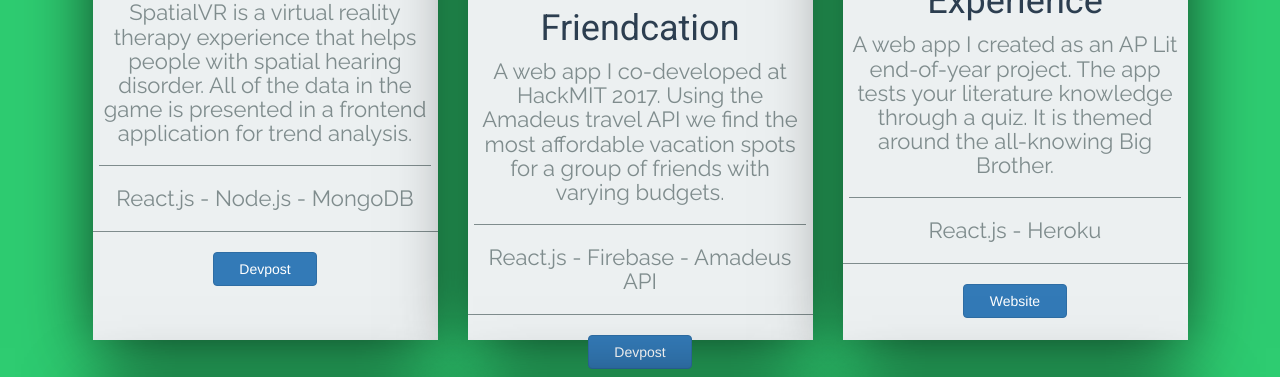
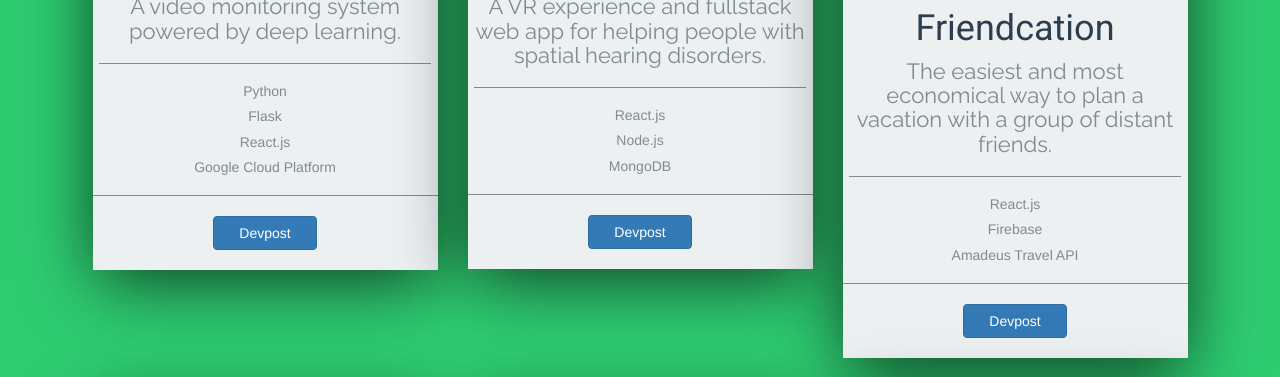
Before and after one commit to nionata/nionata.github.io, a PHP site: page / in a window 1280 px wide. Shown: the part 2153-2530 px from the top of the page. Run offline with PHP 8.4, Linux system fonts and the light colour scheme; some libraries are stand-ins or nearby versions.

Commit message:
Finished implementing projects template

```diff
--- a/css/style.css
+++ b/css/style.css
@@ -6,13 +6,15 @@ h1,h2 {
   text-align: center;
 }
 
-#experience ul {
+#experience ul,
+#projects ul {
   list-style-type: none;
   margin: 0;
   padding: 0;
 }
 
-#experience li {
+#experience li,
+#projects li {
 }
 
 #study {
@@ -155,7 +157,7 @@ h3, h4 {
   background-color: #ecf0f1;
   box-shadow: 0px 13px 68px -5px rgba(0,0,0,0.75);
   margin: 20px 0px 20px 0px;
-  height: 75vh;
+  height: 100%;
 }
 
 .experience {
@@ -167,7 +169,7 @@ h3, h4 {
 
 .project h1,
 .experience h1,
-.project h4,
+.project h4, h5,
 .experience h4, h5 {
   color: #7f8c8d;
 }
--- a/index.html
+++ b/index.html
@@ -73,128 +73,23 @@
     <div class="container-fluid" id="projects">
         <h1><b><u>Projects</u></b></h1>
         <div class="row">
-          <div class="col-md-4 p">
+          <div class="col-md-4 p" v-for="project in projects">
               <div class="project">
-                  <img src="images/icon.jpg" class="img-center">
-                  <h1>SpatialVR</h1>
+                  <img v-bind:src="project.image" class="img-responsive">
+                  <h1> {{ project.name }}</h1>
                   <div class="proj-desc">
-                      <h4>SpatialVR is a virtual reality therapy experience that helps people with spatial hearing disorder. All of the data in the game is presented in a frontend application for trend analysis.</h4>
-                      <hr/>
-                      <h4>React.js - Node.js - MongoDB</h4>
+                    <h4>{{ project.description }}</h4>
+                    <hr/>
+                    <ul>
+                      <li v-for="tech in project.technologies"><h5>{{ tech }}</h5></li>
+                    </ul>
                   </div>
                   <hr/>
-                  <a href="https://devpost.com/software/spatialvr" target="_blank">
-                      <button class="btn btn-primary proj-btn">Devpost</button>
+                  <a v-bind:href="project.links[0].link" target="_blank">
+                      <button class="btn btn-primary proj-btn">{{ project.links[0].type }}</button>
                   </a>
               </div>
           </div>
-            <div class="col-md-4 p">
-                <div class="project">
-                    <img src="https://images.trvl-media.com/media/content/expus/graphics/launch/package1320x742.jpg" class="img-responsive">
-                    <h1>Friendcation</h1>
-                    <div class="proj-desc">
-                        <h4>A web app I co-developed at HackMIT 2017. Using the Amadeus travel API we find the most affordable vacation spots for a group of friends with varying budgets.</h4>
-                        <hr/>
-                        <h4>React.js - Firebase - Amadeus API</h4>
-                    </div>
-                    <hr/>
-                    <a href="https://devpost.com/software/friendcation-qf176p" target="_blank">
-                        <button class="btn btn-primary proj-btn">Devpost</button>
-                    </a>
-                </div>
-            </div>
-            <div class="col-md-4 p">
-                <div class="project">
-                    <img src="images/bigbrother.png" class="img-responsive">
-                    <h1>Big Brother Experience</h1>
-                    <div class="proj-desc">
-                        <h4>A web app I created as an AP Lit end-of-year project. The app tests your literature knowledge through a quiz. It is themed around the all-knowing Big Brother.</h4>
-                        <hr/>
-                        <h4>React.js - Heroku</h4>
-                    </div>
-                    <hr/>
-                    <a href="http://bigbrotherexperience.herokuapp.com/" target="_blank">
-                        <button class="btn btn-primary proj-btn">Website</button>
-                    </a>
-                </div>
-            </div>
-            <div class="col-md-4 p">
-                <div class="project">
-                    <img src="images/sundial.png" class="img-responsive">
-                    <h1>Sundial</h1>
-                    <div class="proj-desc">
-                        <h4>A web app I created. The app allows remote teams to find meeting availability across multiple time zones. It uses sessions for easy collaboration.</h4>
-                        <hr/>
-                        <h4>React.js - Heroku - Firebase</h4>
-                    </div>
-                    <hr/>
-                    <a href="https://sundialapp.herokuapp.com/" target="_blank">
-                        <button class="btn btn-primary proj-btn">Website</button>
-                    </a>
-                </div>
-            </div>
-            <div class="col-md-4 p">
-                <div class="project">
-                    <img src="images/ehs.png" class="img-responsive">
-                    <h1>EHS</h1>
-                    <div class="proj-desc">
-                        <h4>A website I created for my school's Engineering Honor Society. The website provides information about the club including its leadership, committees, and partners.</h4>
-                        <hr/>
-                        <h4>HTML - CSS - JavaScript</h4>
-                    </div>
-                    <hr/>
-                    <a href="https://elhsehs.github.io/" target="_blank">
-                        <button class="btn btn-primary proj-btn">Website</button>
-                    </a>
-                </div>
-            </div>
-            <div class="col-md-4 p">
-                <div class="project">
-                    <img src="images/hackmyidea.png" class="img-responsive">
-                    <h1>HackMyIdea</h1>
-                    <div class="proj-desc">
-                        <h4>A web app I made at Local Hack Day East Lake High. The tool allows people to form teams for hackathons, projects, etc. based on a common idea.</h4>
-                        <hr/>
-                        <h4>HTML - CSS - jQuery - Firebase</h4>
-                    </div>
-                    <hr/>
-                    <a href="http://nicholasionata.com/Hack-My-Idea/" target="_blank">
-                        <button class="btn btn-primary proj-btn">Website</button>
-                    </a>
-                </div>
-            </div>
-            <div class="col-md-4 p">
-                <div class="project">
-                    <img src="images/brightcapsule.png" class="img-responsive">
-                    <h1>BrightCapsule</h1>
-                    <div class="proj-desc">
-                        <h4>A startup I co-founded and worked on as the design lead. Our web app allowed kids to engage in monthy hackathons. Made at <a href="https://mitlaunch.com/" target="_blank">MIT Launch</a></h4>
-                        <hr/>
-                        <h4>Illustrator - Photoshop - Premiere</h4>
-                    </div>
-                    <hr/>
-                    <a href="http://brightcapsule.com/" target="_blank">
-                        <button class="btn btn-primary proj-btn">Website</button>
-                    </a>
-                </div>
-            </div>
-            <div class="col-md-4 col-md-offset-4 p">
-                <div class="project">
-                    <div class="embed-responsive embed-responsive-16by9">
-                        <iframe class="embed-responsive-item" src="https://www.youtube.com/embed/pGpjWb-46J0" allowfullscreen></iframe>
-                    </div>
-                    <h1>EzTutorial</h1>
-                    <div class="proj-desc">
-                        <h4>A Minecraft Bukkit plugin I created. The plugin allows server owners to easily create customizable tutorials around their servers to educate players.</h4>
-                        <hr/>
-                        <h4>Java - CraftBukkit</h4>
-                    </div>
-                    <hr/>
-                    <a href="https://dev.bukkit.org/bukkit-plugins/eztutorial/" target="_blank">
-                        <button class="btn btn-primary proj-btn">Dev Bukkit</button>
-                    </a>
-                </div>
-            </div>
         </div>
     </div>
     <div class="container-fluid" id="certs">
--- a/js/index.js
+++ b/js/index.js
@@ -1,3 +1,13 @@
+$(function() {
+  var app = new Vue({
+    el: "#app",
+    data: {
+      "projects": projects,
+      "experience": experience
+    }
+  })
+})
+
 $(window).scroll(function() {
   var scroll = $(window).scrollTop();
   if (scroll != 0) {
@@ -23,13 +33,3 @@ $(function() {
     }
   });
 });
-
-$(function() {
-  var app = new Vue({
-    el: "#app",
-    data: {
-      "projects": projects,
-      "experience": experience
-    }
-  })
-})
--- a/js/projects.js
+++ b/js/projects.js
@@ -1,13 +1,119 @@
 var projects = [
   {
-    name: "",
-    description: "",
-    technologies: [],
+    name: "Danger.ai",
+    description: "A video monitoring system powered by deep learning.",
+    technologies: ["Python", "Flask", "React.js", "Google Cloud Platform"],
     links: [
       {
-        name: "",
+        type: "Devpost",
+        link: "https://devpost.com/software/danger-ai-ut58q6"
+      }
+    ],
+    image: "images/danger.png",
+    tags: ["Hackathon"]
+  },
+  {
+    name: "SpatialVR",
+    description: "A VR experience and fullstack web app for helping people with spatial hearing disorders.",
+    technologies: ["React.js", "Node.js", "MongoDB"],
+    links: [
+      {
+        type: "Devpost",
+        link: "https://devpost.com/software/spatialvr"
+      }
+    ],
+    image: "images/spatial.png",
+    tags: ["Hackathon"]
+  },
+  {
+    name: "Friendcation",
+    description: "The easiest and most economical way to plan a vacation with a group of distant friends.",
+    technologies: ["React.js", "Firebase", "Amadeus Travel API"],
+    links: [
+      {
+        type: "Devpost",
+        link: "https://devpost.com/software/friendcation-qf176p"
+      }
+    ],
+    image: "https://images.trvl-media.com/media/content/expus/graphics/launch/package1320x742.jpg",
+    tags: ["Hackathon"]
+  },
+  {
+    name: "Big Brother Experience",
+    description: "Big Brother tests your knowledge of the book 1984 through an interactive quiz.",
+    technologies: ["React.js", "Heroku"],
+    links: [
+      {
+        type: "Github",
         link: ""
       }
-    ]
+    ],
+    image: "images/bigbrother.png",
+    tags: ["School"]
+  },
+  {
+    name: "Sundial",
+    description: "Find ideal meeting times across multiple time zones.",
+    technologies: ["React.js", "Heroku", "Firebase"],
+    links: [
+      {
+        type: "Website",
+        link: "https://sundialapp.herokuapp.com/"
+      }
+    ],
+    image: "images/sundial.png",
+    tags: ["Independent"]
+  },
+  {
+    name: "EHS",
+    description: "Displays information about my high school's Engineering Honor Society.",
+    technologies: ["HTML", "CSS", "JavaScript"],
+    links: [
+      {
+        type: "Website",
+        link: "https://elhsehs.github.io/"
+      }
+    ],
+    image: "images/ehs.png",
+    tags: ["School"]
+  },
+  {
+    name: "HackMyIdea",
+    description: "Allows people to form teams for projects based on a common idea or complementary skill sets.",
+    technologies: ["HTML", "CSS", "JavaScript"],
+    links: [
+      {
+        type: "Website",
+        link: "http://nicholasionata.com/Hack-My-Idea/"
+      }
+    ],
+    image: "images/hackmyidea.png",
+    tags: ["Hackathon"]
+  },
+  {
+    name: "BrightCapsule",
+    description: "A platfrom for kids to build, learn, and explore by participating in monthy hackathons. This was created at a summer program at MIT called Launch.",
+    technologies: ["Illustrator", "Photoshop", "Premiere"],
+    links: [
+      {
+        type: "Website",
+        link: "http://brightcapsule.com/"
+      }
+    ],
+    image: "images/brightcapsule.png",
+    tags: ["School"]
+  },
+  {
+    name: "EzTutorial",
+    description: "A Minecraft server plugin that enables server owners to easily create customizable tutorials around their servers to educate players.",
+    technologies: ["Java", "CraftBukkit"],
+    links: [
+      {
+        type: "Bukkit",
+        link: "https://dev.bukkit.org/bukkit-plugins/eztutorial/"
+      }
+    ],
+    image: "https://media-curse.cursecdn.com/attachments/125/410/fbbe58db1c73a0d5291bc97e4dc2f544.jpg",
+    tags: ["Indepedent"]
   }
 ]
```
Also changed, not shown: images/danger.png (added), images/icon.jpg (deleted), images/spatial.png (added).
